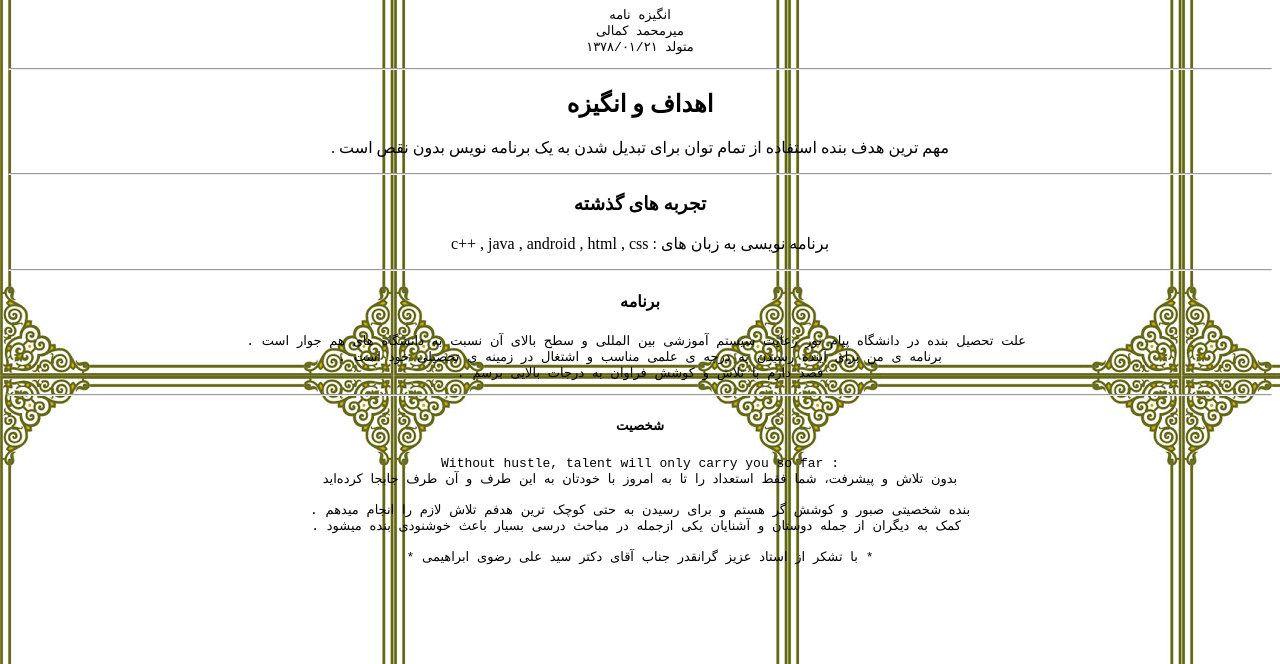
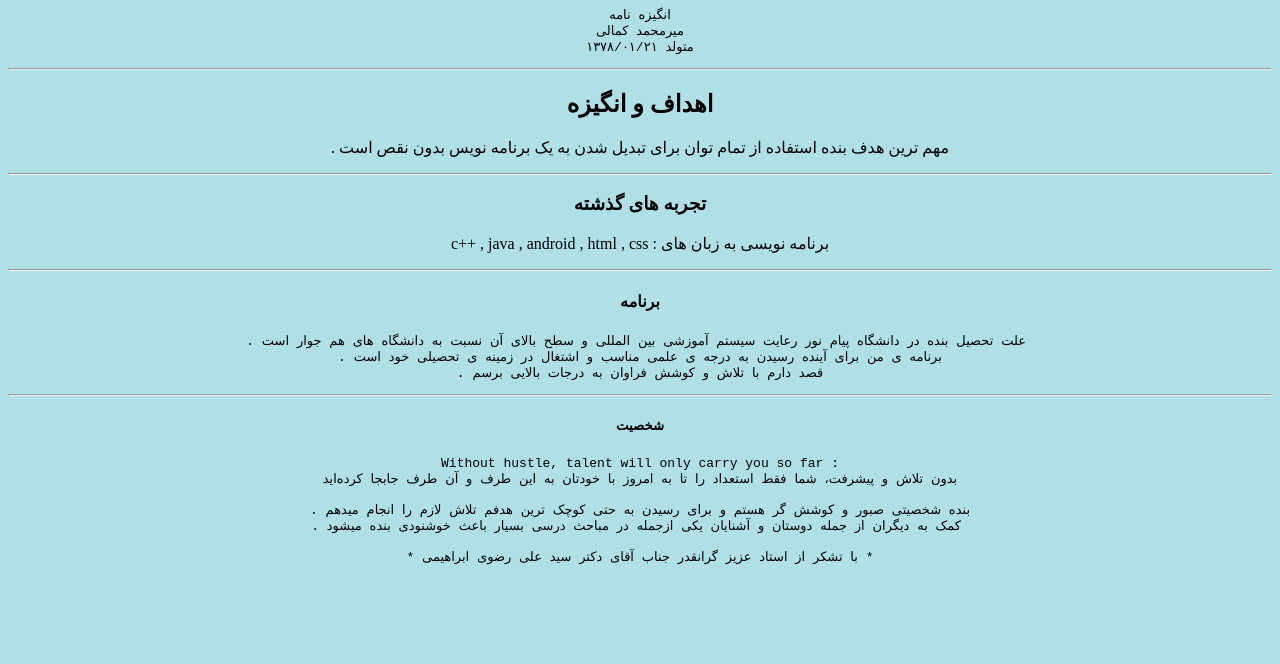
Before and after one commit to mir-mohammad/SOP, a plain HTML site: page index.html in a window 1280 px wide. Shown: the part 136-800 px from the top of the page. Drawn offline with Linux system fonts and the light colour scheme.

Commit message:
Update index.html

```diff
--- a/index.html
+++ b/index.html
@@ -10,8 +10,7 @@
 <title>انگیزه نامه</title>
 </head>
 
-<body background='pic.jpg'>
-</body>
+<body style="background-color:powderblue;">
 
 <h1 style="text-align:center;">به نام خدا</h1>
 <pre style="text-align:center;">
```
